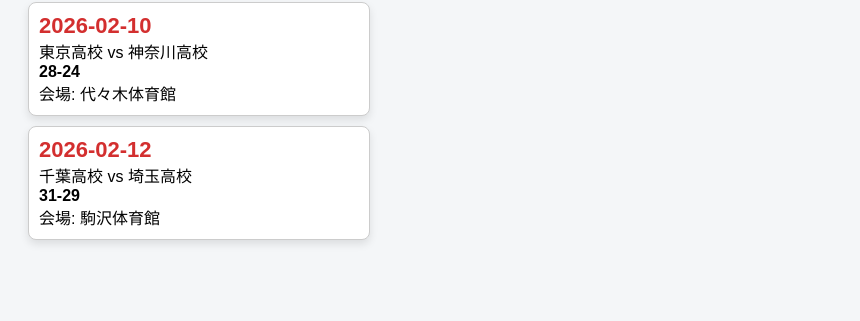
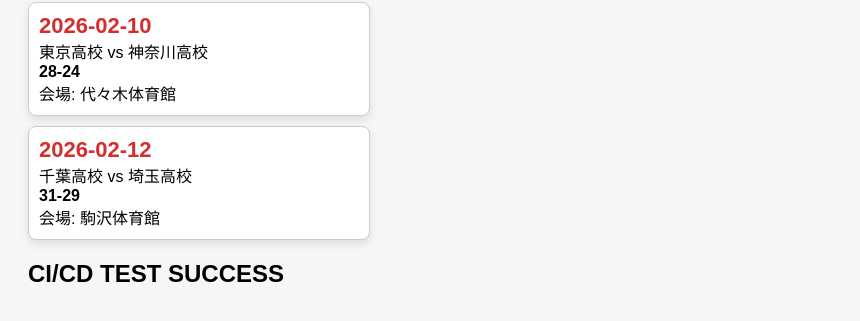
Before and after one commit to shuichi-jp/handball-site, a plain HTML site: page index.html in a window 1280 px wide. Shown: the part 115-436 px from the top of the page, without its empty margins (0-860 px from the left). Drawn offline with Linux system fonts and the light colour scheme.

Commit message:
test cicd

```diff
--- a/index.html
+++ b/index.html
@@ -12,6 +12,7 @@
 
   <!-- ここにJavaScriptが試合データを表示する -->
   <div id="results"></div>
+  <h2>CI/CD TEST SUCCESS</h2>
 
   <!-- JavaScript読み込み -->
   <script src="app.js"></script>
```
